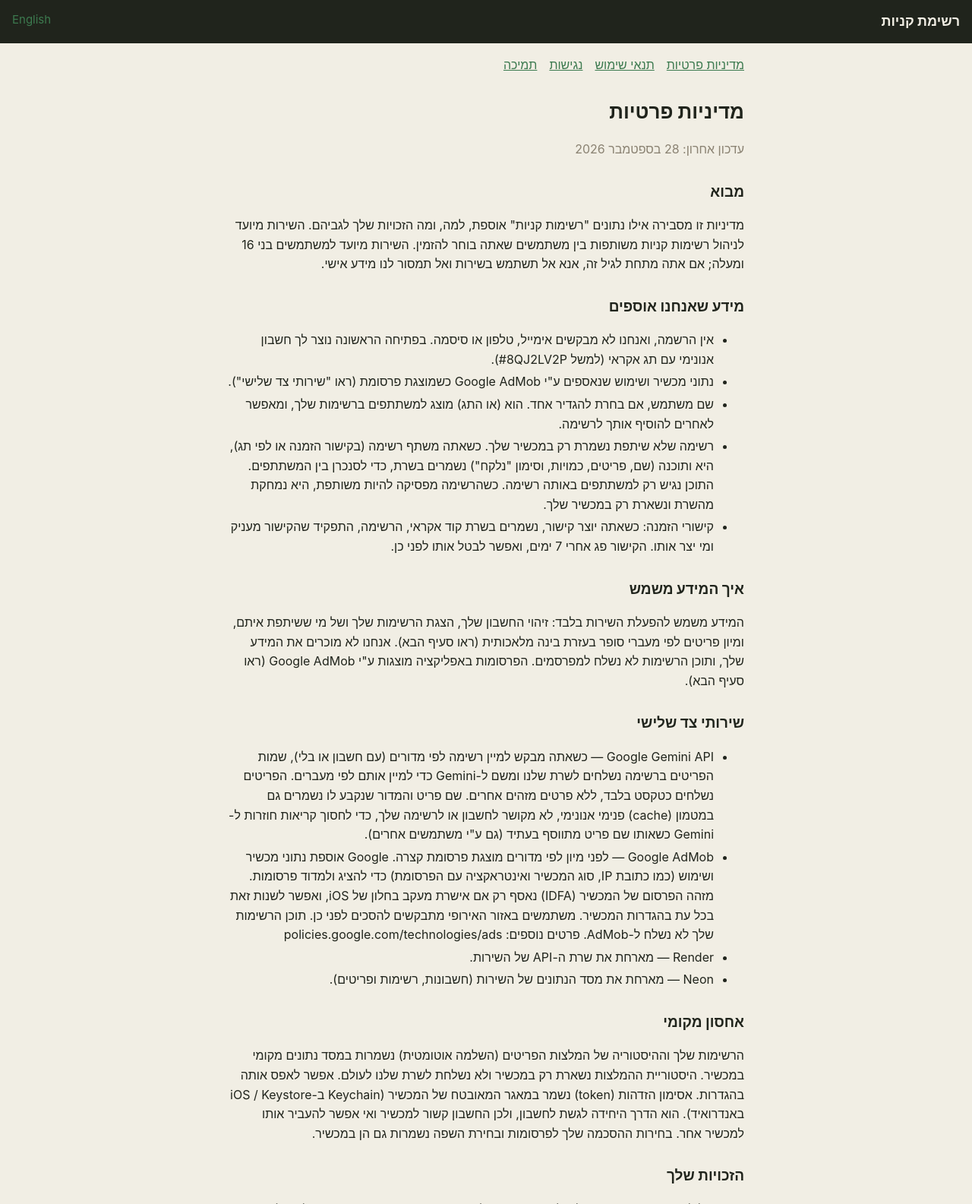
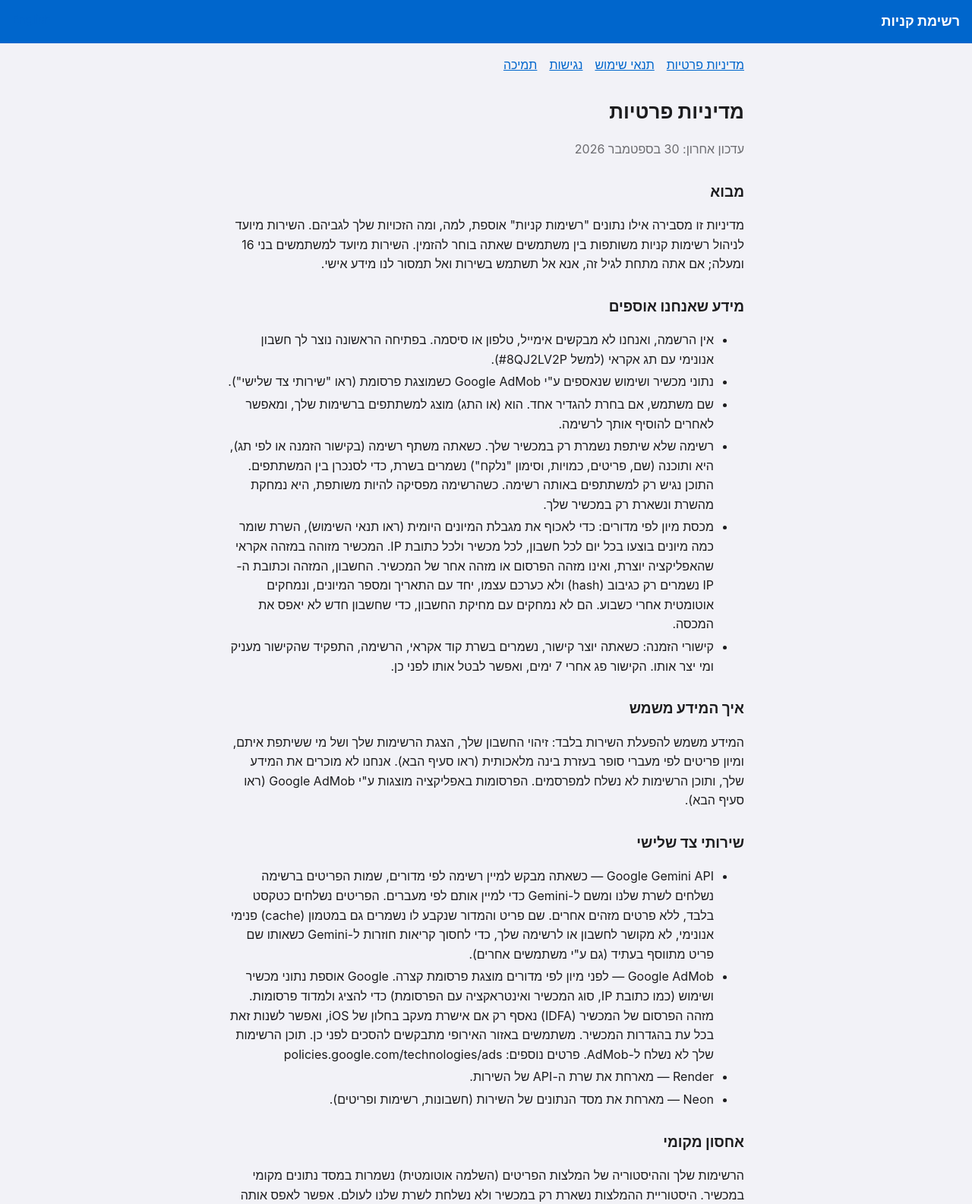
Before and after one commit to galabi/galabi.github.io, a plain HTML site: page privacy.html in a window 1280 px wide. Shown: the top 1585 px of the page at 76% size. Drawn offline with Linux system fonts and the light colour scheme.

Commit message:
Terms and privacy: the daily aisle-sorting limit; app colors
The terms describe the limit of 5 sorts a day per account and device, and
the privacy policy the hashed daily counts kept to enforce it. The pages
also pick up the app's current (System blue) palette.

Co-Authored-By: Claude Opus 5.5 <noreply@anthropic.com>

```diff
--- a/privacy.html
+++ b/privacy.html
@@ -5,15 +5,15 @@
 <meta name="viewport" content="width=device-width, initial-scale=1">
 <title>מדיניות פרטיות · רשימת קניות</title>
 <style>
-  body { margin: 0; background: #f1eee4; color: #20241c; font: 16px/1.6 -apple-system, BlinkMacSystemFont, "Segoe UI", Arial, sans-serif; }
-  header { background: #20241c; color: #f1eee4; padding: 14px 16px; }
-  header a { color: #f1eee4; text-decoration: none; font-weight: 700; font-size: 18px; }
+  body { margin: 0; background: #f2f2f7; color: #1c1c1e; font: 16px/1.6 -apple-system, BlinkMacSystemFont, "Segoe UI", Arial, sans-serif; }
+  header { background: #0066cc; color: #ffffff; padding: 14px 16px; }
+  header a { color: #ffffff; text-decoration: none; font-weight: 700; font-size: 18px; }
   nav { display: flex; flex-wrap: wrap; gap: 6px 16px; max-width: 680px; margin: 16px auto 0; padding: 0 16px; }
-  nav a, main a, .lang { color: #3c7a4f; }
+  nav a, main a, .lang { color: #0066cc; }
   main { max-width: 680px; margin: 0 auto; padding: 8px 16px 48px; }
   h1 { font-size: 26px; margin: 20px 0 4px; }
   h2 { font-size: 19px; margin: 28px 0 6px; }
-  .muted { color: #8a8272; }
+  .muted { color: #6c6c70; }
   li { margin: 4px 0; }
   .lang { float: inline-end; font-weight: 400; font-size: 15px; }
 </style>
@@ -23,18 +23,18 @@
 <nav><a href="privacy.html">מדיניות פרטיות</a><a href="terms.html">תנאי שימוש</a><a href="accessibility.html">נגישות</a><a href="support.html">תמיכה</a></nav>
 <main>
 <h1>מדיניות פרטיות</h1>
-<p class="muted">עדכון אחרון: 28 בספטמבר 2026</p>
+<p class="muted">עדכון אחרון: 30 בספטמבר 2026</p>
 
 <h2>מבוא</h2>
 <p>מדיניות זו מסבירה אילו נתונים &quot;רשימות קניות&quot; אוספת, למה, ומה הזכויות שלך לגביהם. השירות מיועד לניהול רשימות קניות משותפות בין משתמשים שאתה בוחר להזמין. השירות מיועד למשתמשים בני 16 ומעלה; אם אתה מתחת לגיל זה, אנא אל תשתמש בשירות ואל תמסור לנו מידע אישי.</p>
 <h2>מידע שאנחנו אוספים</h2>
-<ul><li>אין הרשמה, ואנחנו לא מבקשים אימייל, טלפון או סיסמה. בפתיחה הראשונה נוצר לך חשבון אנונימי עם תג אקראי (למשל #8QJ2LV2P).</li><li>נתוני מכשיר ושימוש שנאספים ע&quot;י Google AdMob כשמוצגת פרסומת (ראו &quot;שירותי צד שלישי&quot;).</li><li>שם משתמש, אם בחרת להגדיר אחד. הוא (או התג) מוצג למשתתפים ברשימות שלך, ומאפשר לאחרים להוסיף אותך לרשימה.</li><li>רשימה שלא שיתפת נשמרת רק במכשיר שלך. כשאתה משתף רשימה (בקישור הזמנה או לפי תג), היא ותוכנה (שם, פריטים, כמויות, וסימון &quot;נלקח&quot;) נשמרים בשרת, כדי לסנכרן בין המשתתפים. התוכן נגיש רק למשתתפים באותה רשימה. כשהרשימה מפסיקה להיות משותפת, היא נמחקת מהשרת ונשארת רק במכשיר שלך.</li><li>קישורי הזמנה: כשאתה יוצר קישור, נשמרים בשרת קוד אקראי, הרשימה, התפקיד שהקישור מעניק ומי יצר אותו. הקישור פג אחרי 7 ימים, ואפשר לבטל אותו לפני כן.</li></ul>
+<ul><li>אין הרשמה, ואנחנו לא מבקשים אימייל, טלפון או סיסמה. בפתיחה הראשונה נוצר לך חשבון אנונימי עם תג אקראי (למשל #8QJ2LV2P).</li><li>נתוני מכשיר ושימוש שנאספים ע&quot;י Google AdMob כשמוצגת פרסומת (ראו &quot;שירותי צד שלישי&quot;).</li><li>שם משתמש, אם בחרת להגדיר אחד. הוא (או התג) מוצג למשתתפים ברשימות שלך, ומאפשר לאחרים להוסיף אותך לרשימה.</li><li>רשימה שלא שיתפת נשמרת רק במכשיר שלך. כשאתה משתף רשימה (בקישור הזמנה או לפי תג), היא ותוכנה (שם, פריטים, כמויות, וסימון &quot;נלקח&quot;) נשמרים בשרת, כדי לסנכרן בין המשתתפים. התוכן נגיש רק למשתתפים באותה רשימה. כשהרשימה מפסיקה להיות משותפת, היא נמחקת מהשרת ונשארת רק במכשיר שלך.</li><li>מכסת מיון לפי מדורים: כדי לאכוף את מגבלת המיונים היומית (ראו תנאי השימוש), השרת שומר כמה מיונים בוצעו בכל יום לכל חשבון, לכל מכשיר ולכל כתובת IP. המכשיר מזוהה במזהה אקראי שהאפליקציה יוצרת, ואינו מזהה הפרסום או מזהה אחר של המכשיר. החשבון, המזהה וכתובת ה-IP נשמרים רק כגיבוב (hash) ולא כערכם עצמו, יחד עם התאריך ומספר המיונים, ונמחקים אוטומטית אחרי כשבוע. הם לא נמחקים עם מחיקת החשבון, כדי שחשבון חדש לא יאפס את המכסה.</li><li>קישורי הזמנה: כשאתה יוצר קישור, נשמרים בשרת קוד אקראי, הרשימה, התפקיד שהקישור מעניק ומי יצר אותו. הקישור פג אחרי 7 ימים, ואפשר לבטל אותו לפני כן.</li></ul>
 <h2>איך המידע משמש</h2>
 <p>המידע משמש להפעלת השירות בלבד: זיהוי החשבון שלך, הצגת הרשימות שלך ושל מי ששיתפת איתם, ומיון פריטים לפי מעברי סופר בעזרת בינה מלאכותית (ראו סעיף הבא). אנחנו לא מוכרים את המידע שלך, ותוכן הרשימות לא נשלח למפרסמים. הפרסומות באפליקציה מוצגות ע&quot;י Google AdMob (ראו סעיף הבא).</p>
 <h2>שירותי צד שלישי</h2>
-<ul><li>Google Gemini API — כשאתה מבקש למיין רשימה לפי מדורים (עם חשבון או בלי), שמות הפריטים ברשימה נשלחים לשרת שלנו ומשם ל-Gemini כדי למיין אותם לפי מעברים. הפריטים נשלחים כטקסט בלבד, ללא פרטים מזהים אחרים. שם פריט והמדור שנקבע לו נשמרים גם במטמון (cache) פנימי אנונימי, לא מקושר לחשבון או לרשימה שלך, כדי לחסוך קריאות חוזרות ל-Gemini כשאותו שם פריט מתווסף בעתיד (גם ע&quot;י משתמשים אחרים).</li><li>Google AdMob — לפני מיון לפי מדורים מוצגת פרסומת קצרה. Google אוספת נתוני מכשיר ושימוש (כמו כתובת IP, סוג המכשיר ואינטראקציה עם הפרסומת) כדי להציג ולמדוד פרסומות. מזהה הפרסום של המכשיר (IDFA) נאסף רק אם אישרת מעקב בחלון של iOS, ואפשר לשנות זאת בכל עת בהגדרות המכשיר. משתמשים באזור האירופי מתבקשים להסכים לפני כן. תוכן הרשימות שלך לא נשלח ל-AdMob. פרטים נוספים: policies.google.com/technologies/ads</li><li>Render — מארחת את שרת ה-API של השירות.</li><li>Neon — מארחת את מסד הנתונים של השירות (חשבונות, רשימות ופריטים).</li></ul>
+<ul><li>Google Gemini API — כשאתה מבקש למיין רשימה לפי מדורים, שמות הפריטים ברשימה נשלחים לשרת שלנו ומשם ל-Gemini כדי למיין אותם לפי מעברים. הפריטים נשלחים כטקסט בלבד, ללא פרטים מזהים אחרים. שם פריט והמדור שנקבע לו נשמרים גם במטמון (cache) פנימי אנונימי, לא מקושר לחשבון או לרשימה שלך, כדי לחסוך קריאות חוזרות ל-Gemini כשאותו שם פריט מתווסף בעתיד (גם ע&quot;י משתמשים אחרים).</li><li>Google AdMob — לפני מיון לפי מדורים מוצגת פרסומת קצרה. Google אוספת נתוני מכשיר ושימוש (כמו כתובת IP, סוג המכשיר ואינטראקציה עם הפרסומת) כדי להציג ולמדוד פרסומות. מזהה הפרסום של המכשיר (IDFA) נאסף רק אם אישרת מעקב בחלון של iOS, ואפשר לשנות זאת בכל עת בהגדרות המכשיר. משתמשים באזור האירופי מתבקשים להסכים לפני כן. תוכן הרשימות שלך לא נשלח ל-AdMob. פרטים נוספים: policies.google.com/technologies/ads</li><li>Render — מארחת את שרת ה-API של השירות.</li><li>Neon — מארחת את מסד הנתונים של השירות (חשבונות, רשימות ופריטים).</li></ul>
 <h2>אחסון מקומי</h2>
-<p>הרשימות שלך וההיסטוריה של המלצות הפריטים (השלמה אוטומטית) נשמרות במסד נתונים מקומי במכשיר. היסטוריית ההמלצות נשארת רק במכשיר ולא נשלחת לשרת שלנו לעולם. אפשר לאפס אותה בהגדרות. אסימון הזדהות (token) נשמר במאגר המאובטח של המכשיר (Keychain ב-iOS / Keystore באנדרואיד). הוא הדרך היחידה לגשת לחשבון, ולכן החשבון קשור למכשיר ואי אפשר להעביר אותו למכשיר אחר. בחירות ההסכמה שלך לפרסומות ובחירת השפה נשמרות גם הן במכשיר.</p>
+<p>הרשימות שלך וההיסטוריה של המלצות הפריטים (השלמה אוטומטית) נשמרות במסד נתונים מקומי במכשיר. היסטוריית ההמלצות נשארת רק במכשיר ולא נשלחת לשרת שלנו לעולם. אפשר לאפס אותה בהגדרות. אסימון הזדהות (token) נשמר במאגר המאובטח של המכשיר (Keychain ב-iOS / Keystore באנדרואיד). הוא הדרך היחידה לגשת לחשבון, ולכן החשבון קשור למכשיר ואי אפשר להעביר אותו למכשיר אחר. באותו מאגר נשמר גם מזהה המכשיר האקראי שמשמש למכסת המיונים. הוא נשאר גם אחרי מחיקת החשבון. בחירות ההסכמה שלך לפרסומות ובחירת השפה נשמרות גם הן במכשיר.</p>
 <h2>הזכויות שלך</h2>
 <p>אתה יכול לעיין בפרטי החשבון שלך ולעדכן אותם בכל עת דרך הגדרות החשבון. אתה יכול גם למחוק את החשבון שלך לצמיתות — כולל כל הרשימות שאתה הבעלים שלהן — מאותו עמוד. את הרשאת המעקב לפרסומות אפשר לבטל בכל עת בהגדרות iOS (פרטיות ואבטחה ← מעקב).</p>
 <h2>אבטחה</h2>
```
Also changed, not shown: accessibility.html (+5 -5 lines), en/accessibility.html (+5 -5 lines), en/index.html (+5 -5 lines), en/privacy.html (+9 -9 lines), en/support.html (+5 -5 lines), en/terms.html (+8 -6 lines), index.html (+5 -5 lines), join/index.html (+3 -3 lines), support.html (+5 -5 lines), terms.html (+8 -6 lines).
